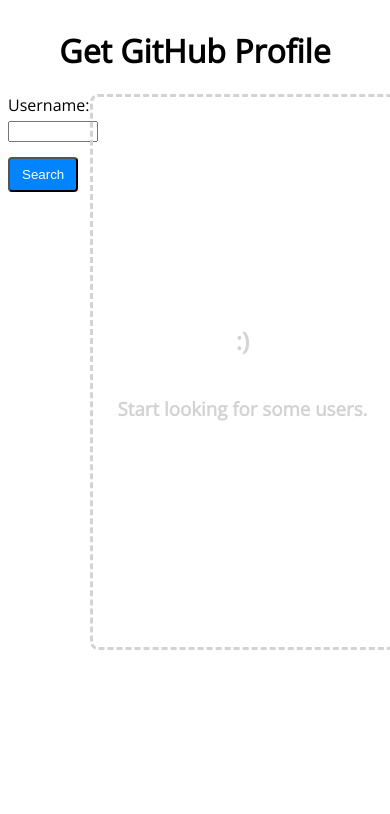
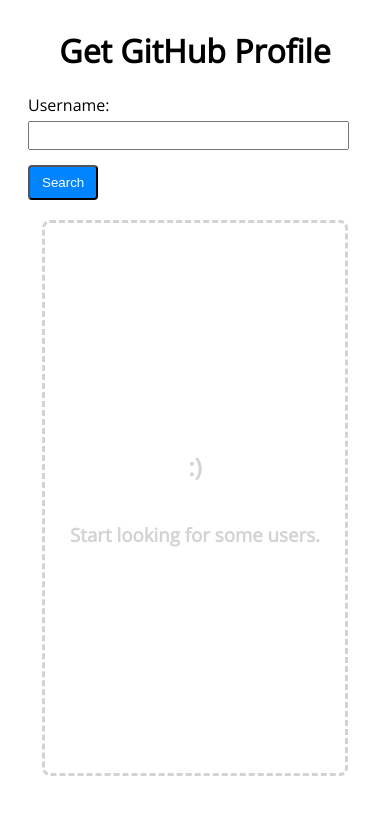
Before and after one commit to AChapeton/github-profile-api, a React (Create React App) app: page / in a window 390 px wide. Shown: the top 814 px of the page. Built offline with nearby package versions, Linux system fonts and the light colour scheme.

Commit message:
Fix button url to html_url propertie

```diff
--- a/src/modules/Form/styles.css
+++ b/src/modules/Form/styles.css
@@ -8,6 +8,7 @@
   display: block;
   width: 100%;
   margin-bottom: 15px;
+  padding: 5px 8px;
 }
 
 .button {
@@ -16,3 +17,13 @@
   padding: 8px 12px;
   border-radius: 4px;
 }
+
+@media (max-width: 768px) {
+  .button {
+    margin-bottom: 20px;
+  }
+
+  .input {
+    width: 90%;
+  }
+}
--- a/src/modules/ProfileCard/index.js
+++ b/src/modules/ProfileCard/index.js
@@ -31,13 +31,18 @@
 
   return (
     <div className="card profile">
-      <img className="profile-img" src={user.avatar_url} alt="profile-pic" />
+      <img
+        loading="lazy"
+        className="profile-img"
+        src={user.avatar_url}
+        alt="profile-pic"
+      />
       <div className="profile-desc">
         <h3>{user.name}</h3>
         <span>{user.login}</span>
         <span>{user.location}</span>
         <span>{user.bio}</span>
-        <a className="profile-button" href={user.url}>
+        <a className="profile-button" href={user.html_url}>
           Go to GitHub Profile
         </a>
       </div>
--- a/src/styles.css
+++ b/src/styles.css
@@ -13,3 +13,11 @@
   display: grid;
   grid-template-columns: repeat(2, 1fr);
 }
+
+@media (max-width: 768px) {
+  .section {
+    display: grid;
+    padding: 0 20px;
+    grid-template-columns: 1fr;
+  }
+}
```
